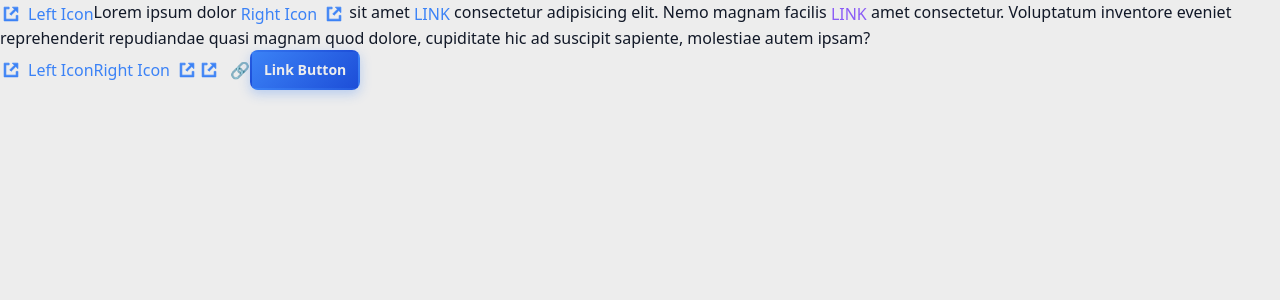
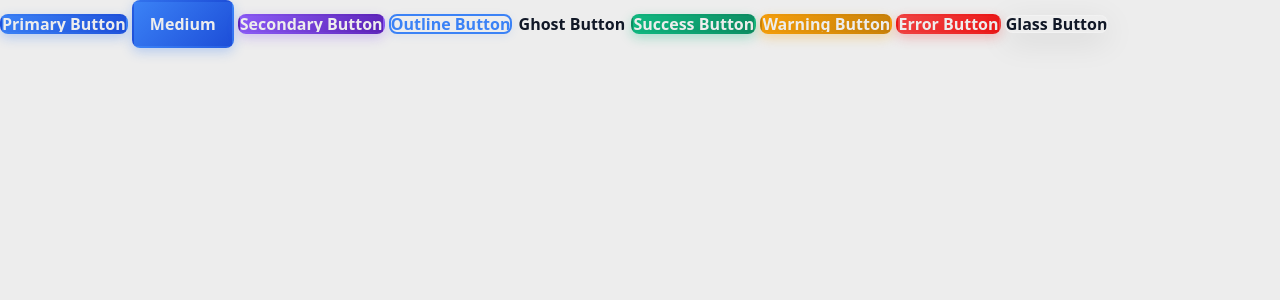
Before and after one commit to dannynothdurft/ui-ux, a Next.js app: page / in a window 1280 px wide. Shown: the top 300 px of the page. Built offline with nearby package versions, Linux system fonts and the light colour scheme.

Commit message:
anchor button verbessert

```diff
--- a/src/app/page.tsx
+++ b/src/app/page.tsx
@@ -3,43 +3,6 @@ import Button from '@/ui/Button';
 import { ExternalLink } from '@/lib/svg';
 
 export default function Home() {
-  return (<>
-    <p>  <Anchor
-        href="/"
-        label="Left Icon"
-        icon={<ExternalLink />}
-        iconPosition="left"
-      />Lorem ipsum dolor  <Anchor
-        href="/"
-        label="Right Icon"
-        icon={<ExternalLink />}
-        iconPosition="right"
-      /> sit amet <Anchor href="#" variant='primary'/> consectetur adipisicing elit. Nemo magnam facilis <Anchor href="#" variant='secondary'/> amet consectetur. Voluptatum inventore eveniet reprehenderit repudiandae quasi magnam quod dolore, cupiditate hic ad suscipit sapiente, molestiae autem ipsam?</p>
-   <div>
-      <Anchor
-        href="/"
-        label="Left Icon"
-        icon={<ExternalLink />}
-        iconPosition="left"
-      />
-      <Anchor
-        href="/"
-        label="Right Icon"
-        icon={<ExternalLink />}
-        iconPosition="right"
-      />
-      <Anchor
-        href="/"
-        icon={<ExternalLink />}
-        iconPosition="left"
-      >
-        <span className="anchor__icon--right">🔗</span>
-      </Anchor>
-
-      <Anchor href="/hdi" >
-         <Button child={"Link Button"} size='small'/>
-      </Anchor>
-    </div>
-  </>
+  return (<div className="flex flex-col gap-4"> <Anchor href="/" buttonVariant="primary" label="Primary Button" />  <Anchor href="/" buttonVariant="primary" buttonSize="medium" label="Medium" /> <Anchor href="/" buttonVariant="secondary" label="Secondary Button" /> <Anchor href="/" buttonVariant="outline" label="Outline Button" /> <Anchor href="/" buttonVariant="ghost" label="Ghost Button" /> <Anchor href="/" buttonVariant="success" label="Success Button" /> <Anchor href="/" buttonVariant="warning" label="Warning Button" /> <Anchor href="/" buttonVariant="error" label="Error Button" /> <Anchor href="/" buttonVariant="glass" label="Glass Button" /> </div>
   )
 }
--- a/src/ui/Anchor.tsx
+++ b/src/ui/Anchor.tsx
@@ -73,8 +73,7 @@ const AnchorComponent: FC<AnchorProps> = ({
 
   // ✅ CSS-Klassen mit Button-Look
   const combinedClassName = [
-    "anchor",
-    buttonVariant ? `button__${buttonVariant}` : `anchor__${variant}`,
+    buttonVariant ? `button button__${buttonVariant}` : `anchor anchor__${variant}`,
     buttonSize && `button__${buttonSize}`,
     !buttonVariant && `anchor__underline-${underline}`,
     className,
```
